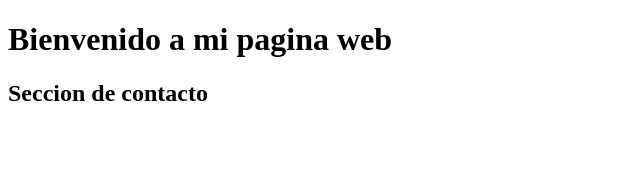
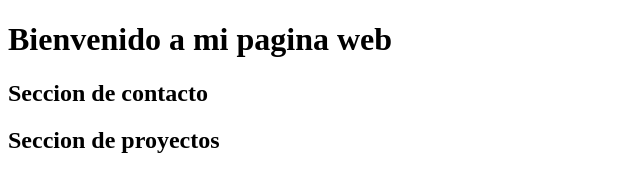
Before and after one commit to Alegaelg/Git, a plain HTML site: page index.html in a window 1280 px wide. Shown: the whole page, without its empty margins (0-640 px from the left). Drawn offline with Linux system fonts and the light colour scheme.

Commit message:
Crear seccion proyectos

```diff
--- a/index.html
+++ b/index.html
@@ -14,6 +14,10 @@
 
     </section>
 
+    <section class="Proyectos">
 
+        <h1>Seccion de proyectos</h1>
+
+    </section>
 </body>
 </html>
```
